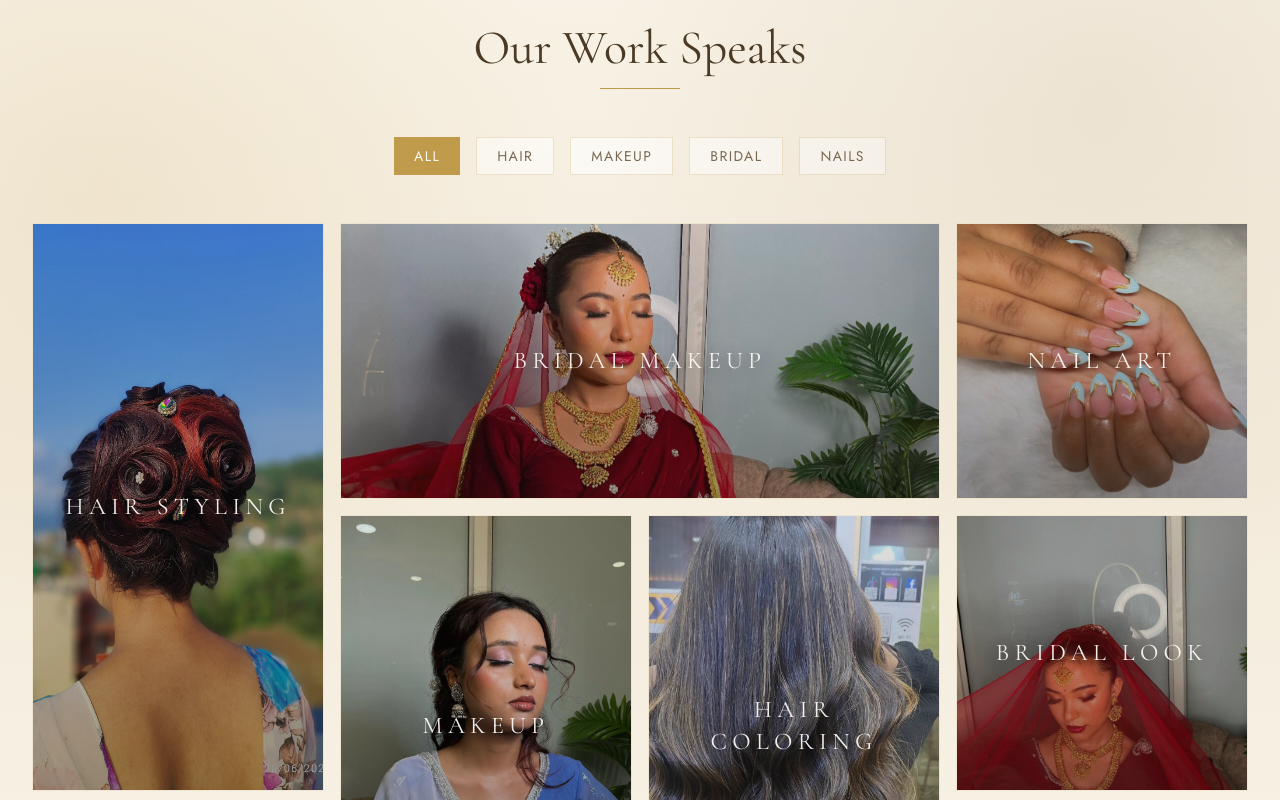
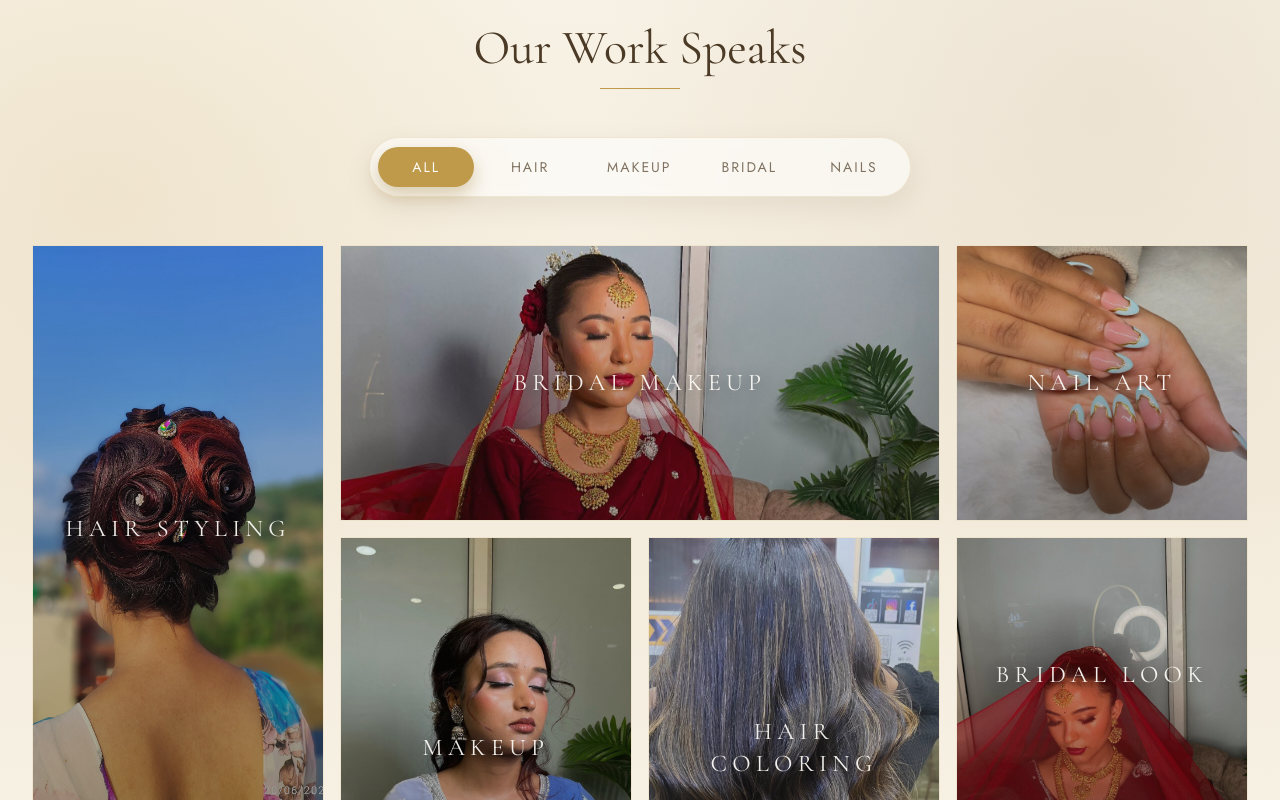
Before and after one commit to karinakc/SR-Unisex-Salon, a React (Vite) app: page / in a window 1280 px wide. Shown: the part 3500-4300 px from the top of the page. Built offline with nearby package versions, Linux system fonts and the light colour scheme; the HTML template or start-up script is replaced by a standard one.

Commit message:
Update navbar, footer, and gallery styling

```diff
--- a/src/components/Footer.tsx
+++ b/src/components/Footer.tsx
@@ -1,7 +1,7 @@
 import { Facebook, Instagram, MessageCircle } from 'lucide-react';
 
 const Footer = () => {
-  const quickLinks = ['Home', 'Services', 'About', 'Gallery', 'Testimonials', 'Book Now'];
+  const quickLinks = ['Home', 'Services', 'About', 'Gallery', 'Testimonials'];
   const services = ['Hair Styling', 'Bridal Makeup', 'Skincare', 'Nail Art', 'Hair Spa', "Men's Grooming"];
   const socials = [
     {
--- a/src/components/GallerySection.tsx
+++ b/src/components/GallerySection.tsx
@@ -42,20 +42,23 @@ const GallerySection = () => {
         </div>
 
         {/* Filters */}
-        <div className="flex justify-center gap-4 mb-12 flex-wrap">
+        <div className="mb-12 flex justify-center">
+          <div className="inline-flex flex-wrap items-center justify-center gap-2 rounded-full border border-primary/20 bg-white/60 p-2 shadow-[0_10px_28px_rgba(60,38,15,0.08)] backdrop-blur-sm">
           {filters.map((f) => (
             <button
               key={f}
               onClick={() => setFilter(f)}
-              className={`font-body text-sm tracking-widest uppercase px-5 py-2 transition-all duration-300 cursor-pointer ${
+              aria-pressed={filter === f}
+              className={`group relative min-w-[96px] rounded-full px-5 py-2.5 font-body text-sm tracking-[0.14em] uppercase transition-all duration-300 cursor-pointer focus-visible:outline-none focus-visible:ring-2 focus-visible:ring-primary/40 focus-visible:ring-offset-2 focus-visible:ring-offset-[#f6efdf] ${
                 filter === f
-                  ? 'bg-primary text-primary-foreground'
-                  : 'text-muted-foreground hover:text-primary border border-primary/25 bg-white/60'
+                  ? 'bg-primary text-primary-foreground shadow-[0_8px_18px_rgba(153,117,46,0.35)]'
+                  : 'border border-transparent bg-transparent text-foreground/70 hover:border-primary/25 hover:bg-white/80 hover:text-foreground'
               }`}
             >
-              {f}
+              <span className="relative z-10">{f}</span>
             </button>
           ))}
+          </div>
         </div>
 
         {/* Mosaic Grid */}
--- a/src/components/Navbar.tsx
+++ b/src/components/Navbar.tsx
@@ -99,7 +99,7 @@ const Navbar = () => {
             onClick={() => setMobileOpen(false)}
             className="fixed left-0 right-0 top-16 bottom-0 z-40 bg-black/20 backdrop-blur-[1px] lg:hidden"
           />
-          <div className="fixed left-0 right-0 top-16 z-40 h-[50svh] bg-background/96 backdrop-blur-xl flex flex-col items-center justify-start gap-7 pt-10 animate-fade-in-up rounded-b-3xl border-b border-border lg:hidden">
+          <div className="fixed left-0 right-0 top-16 z-40 min-h-[50svh] bg-background/96 backdrop-blur-xl flex flex-col items-center justify-start gap-6 pt-10 pb-8 animate-fade-in-up rounded-b-3xl border-b border-border lg:hidden">
             {navLinks.map((link) => (
               <button
                 key={link}
@@ -109,6 +109,26 @@ const Navbar = () => {
                 {link}
               </button>
             ))}
+
+            <div className="w-full max-w-[280px] px-4 pt-2 flex flex-col gap-2.5">
+              <button
+                onClick={() => scrollTo('Book Now')}
+                className="w-full px-5 py-2.5 font-body text-xs tracking-[0.16em] uppercase border border-primary text-primary hover:bg-primary hover:text-primary-foreground transition-all duration-300 cursor-pointer"
+              >
+                Book Appointment
+              </button>
+              <button
+                onClick={() => {
+                  setMobileOpen(false);
+                  window.location.href = 'tel:+9779862937648';
+                }}
+                aria-label="Call SR Unisex Beauty Salon"
+                className="w-full flex items-center justify-center gap-2 px-5 py-2.5 font-body text-xs tracking-[0.16em] uppercase bg-primary text-primary-foreground hover:bg-gold-light hover:text-[#3d2a14] transition-all duration-300 cursor-pointer"
+              >
+                <Phone className="h-4 w-4" />
+                Call Now
+              </button>
+            </div>
           </div>
         </>
       )}
```
